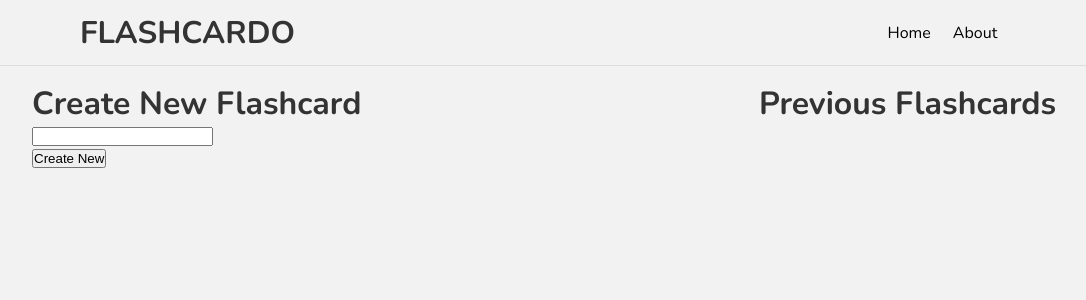
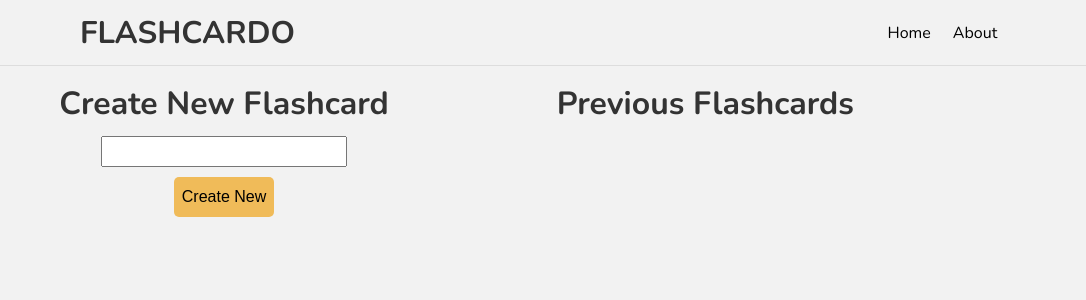
Before and after one commit to pokemau/flashcardo, a Next.js app: page / in a window 1280 px wide. Shown: the top 300 px of the page, without its empty margins (96-1182 px from the left). Built offline with nearby package versions, Linux system fonts and the light colour scheme.

Commit message:
added design to left container

```diff
--- a/pages/index.js
+++ b/pages/index.js
@@ -15,7 +15,6 @@ export default function Home() {
 
     if (currTitle) {
       localStorage.setItem("currTitle", currTitle);
-
       router.push("/edit");
       setCurrTitle("");
     }
@@ -28,13 +27,11 @@ export default function Home() {
 
   function delPrevQuestion(title, index) {
     localStorage.removeItem(title);
-
     setTitleSets(
       titleSets.filter((t, tIndex) => t !== title && tIndex !== index)
     );
+  }
 
-    // localStorage.setItem("titleSets", JSON.stringify(titleSets));
-  }
   // get items from localstorage
   useEffect(() => {
     if (localStorage.getItem("titleSets")) {
@@ -45,7 +42,7 @@ export default function Home() {
     }
   }, []);
 
-  // test
+  // push title sets to localstorage
   useEffect(() => {
     if (titleSets) {
       localStorage.setItem("titleSets", JSON.stringify(titleSets));
@@ -64,22 +61,25 @@ export default function Home() {
       <Head>
         <title>Flashcardo | Home</title>
       </Head>
-      <div className={styles["body-container"]}>
-        <div className={styles["create-container"]}>
+      <div className={styles["body-cont"]}>
+        <div className={styles["create-cont"]}>
           <h1>Create New Flashcard</h1>
           <input
+            className={styles["create-input"]}
             value={currTitle}
             type="text"
             onInput={(e) => {
               setCurrTitle(e.target.value);
             }}
           />
-          <div className="create-btn-cont">
-            <button onClick={handleCreateNew}>Create New</button>
-          </div>
+          <button
+            onClick={handleCreateNew}
+            className={styles["create-new-btn"]}>
+            Create New
+          </button>
         </div>
 
-        <div className={styles["previous-flashcards-container"]}>
+        <div className={styles["prev-cards-cont"]}>
           <h1>Previous Flashcards</h1>
           {titleSets &&
             titleSets.map((title, index) => (
--- a/styles/Home.module.css
+++ b/styles/Home.module.css
@@ -1,6 +1,45 @@
-.body-container {
+.body-cont {
   display: flex;
-  width: 80vw;
+  width: 100vw;
   margin: 1em auto;
   justify-content: space-between;
 }
+
+.create-cont {
+  width: 48vw;
+  margin: 0 auto;
+  display: flex;
+  flex-direction: column;
+  align-items: center;
+}
+
+.create-input {
+  width: 40%;
+  height: 1.5em;
+  padding: 0.3em;
+  font-size: 1.3em;
+  margin: 0.5em;
+}
+.create-input:focus {
+  outline: none;
+}
+
+.create-new-btn {
+  cursor: pointer;
+  background-color: rgb(240, 187, 89);
+  font-size: 1em;
+  width: 6.3em;
+  height: 2.5em;
+  padding: 0.5em;
+  border: none;
+  border-radius: 5px;
+  transition: 0.1s;
+}
+.create-new-btn:hover {
+  background-color: rgb(230, 179, 84);
+}
+
+.prev-cards-cont {
+  width: 48vw;
+  margin: 0 auto;
+}
```
